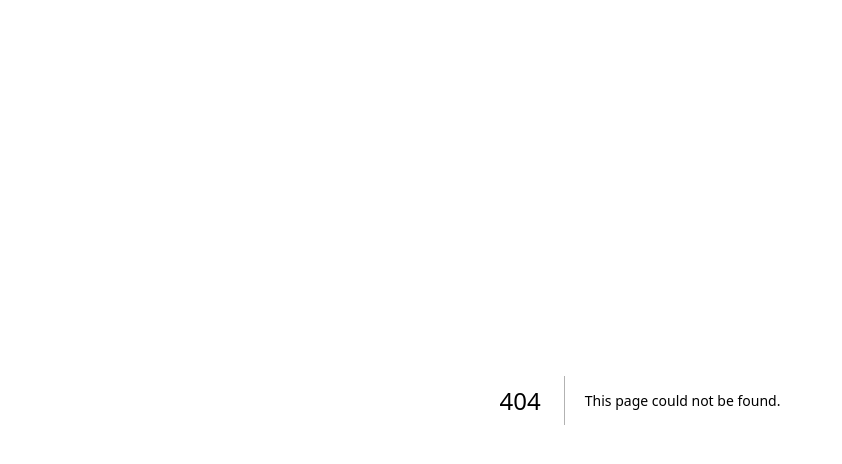
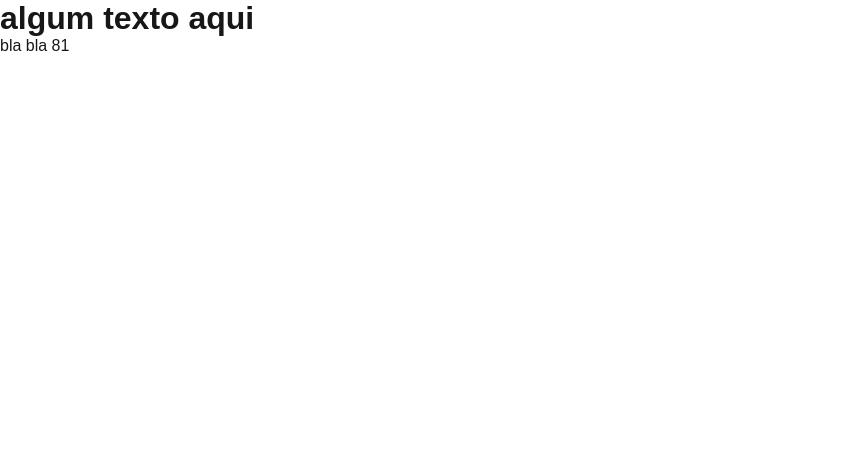
Before and after one commit to danielnascimento8/nome-app, a Next.js app: page /usuario in a window 1280 px wide. Before the commit this address had no page. Shown: the top 464 px of the page, without its empty margins (0-842 px from the left). Built offline with nearby package versions, Linux system fonts and the light colour scheme.

Commit message:
definicao de uma rota e de um cabecalho

```diff
--- /dev/null
+++ b/src/app/usuario/page.js
@@ -0,0 +1,8 @@
+export default () => (
+    <>
+
+    <h1>algum texto aqui</h1>
+    <p>bla bla {9*9}</p>
+
+    </>
+)
```
Also changed, not shown: src/app/teste/page.js (added).
